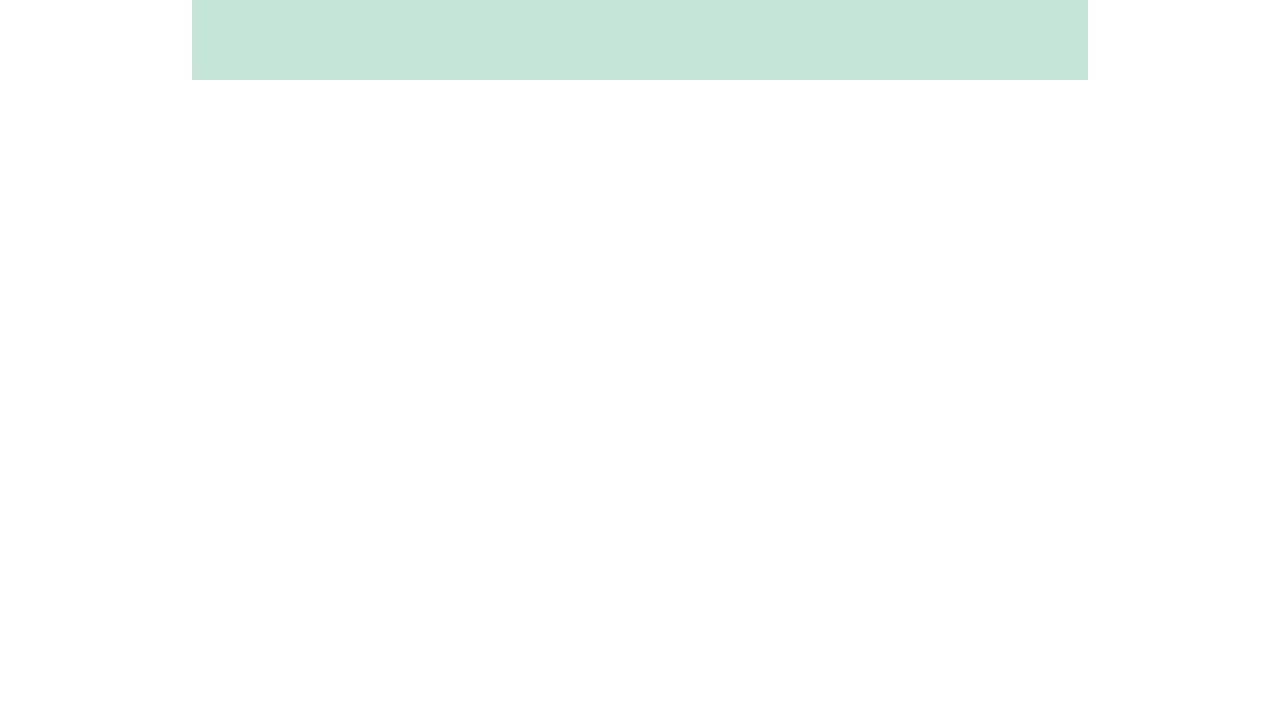
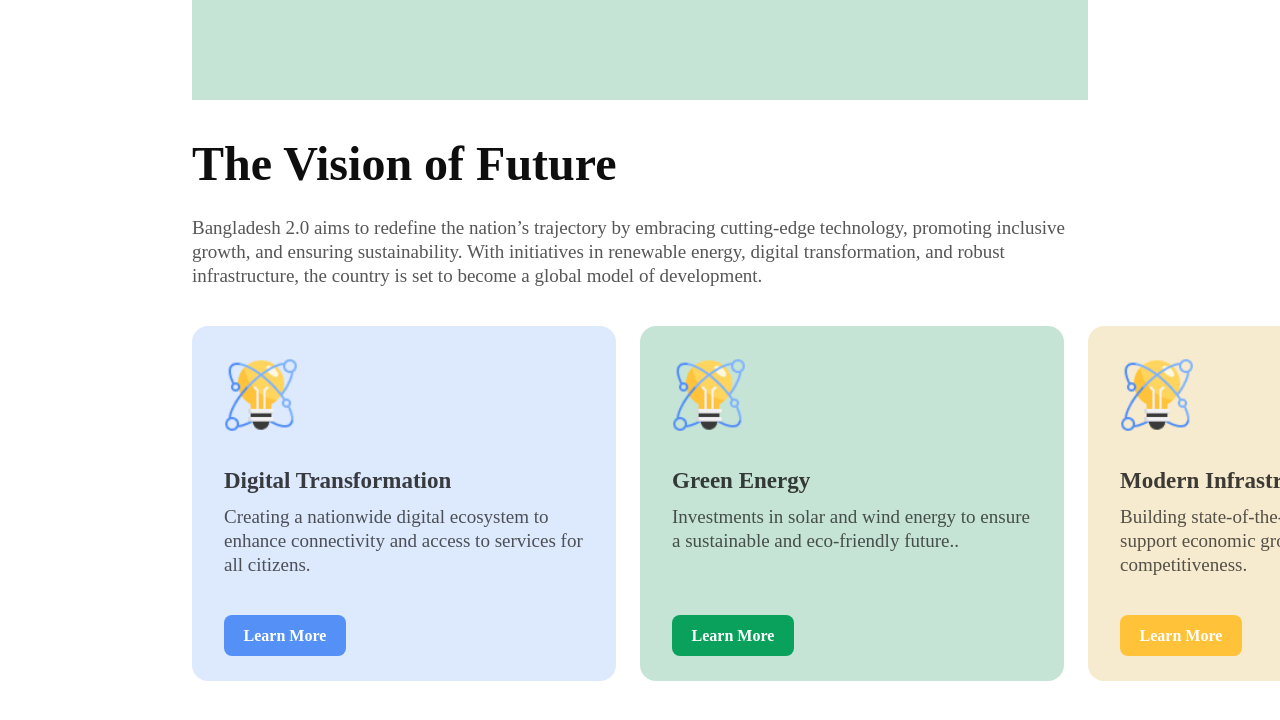
Before and after one commit to shadtanvir/assignment-1, a plain HTML site: page index.html in a window 1280 px wide. Shown: the part 566-1286 px from the top of the page. Before the commit the page ends 800 px from the top, so only its background shows below. Drawn offline with Linux system fonts and the light colour scheme.

Commit message:
added the-vision-of-future section

```diff
--- a/index.html
+++ b/index.html
@@ -19,5 +19,42 @@
         <img src="assets/hero.png" alt="hero picture" />
       </div>
     </section>
+    <section class="vof">
+      <div class="vof-header">
+        <h2 class="vof-title">The Vision of Future</h3>
+        <p class="vof-subtitle">
+          Bangladesh 2.0 aims to redefine the nation’s trajectory by embracing
+          cutting-edge technology, promoting inclusive growth, and ensuring
+          sustainability. With initiatives in renewable energy, digital
+          transformation, and robust infrastructure, the country is set to
+          become a global model of development.
+        </p>
+      </div>
+      <div class="vof-contents">
+
+        <div class="vof-content" id="vof-content1">
+            <img src="assets/card-icon.png" alt="card icon" />
+            <h3>Digital Transformation</h2>
+            <p>Creating a nationwide digital ecosystem to enhance connectivity and access to services for all citizens.</p>
+            <button class="primary-btn vof-btn" id="vof-btn1">Learn More</button>
+          </div>
+
+          <div class="vof-content" id="vof-content2">
+            <img src="assets/card-icon.png" alt="card icon" />
+            <h3>Green Energy</h2>
+            <p>Investments in solar and wind energy to ensure a sustainable and eco-friendly future..</p>
+            <button class="primary-btn vof-btn" id="vof-btn2">Learn More</button>
+          </div>
+
+          <div class="vof-content" id="vof-content3">
+            <img src="assets/card-icon.png" alt="card icon" />
+            <h3>Modern Infrastructure</h2>
+            <p>Building state-of-the-art infrastructure to support economic growth and global competitiveness.</p>
+            <button class="primary-btn vof-btn" id="vof-btn3">Learn More</button>
+          </div>
+
+      </div>
+    </section>
+
   </body>
 </html>
--- a/styles/style.css
+++ b/styles/style.css
@@ -2,12 +2,12 @@
   margin: 0px;
   padding: 0px;
 }
-
+/* font-family */
 @import url("https://fonts.googleapis.com/css2?family=Fira+Sans:ital,wght@0,100;0,200;0,300;0,400;0,500;0,600;0,700;0,800;0,900;1,100;1,200;1,300;1,400;1,500;1,600;1,700;1,800;1,900&display=swap");
 
 /* Shared styles */
 section {
-  margin: 20px 192px;
+  margin: 40px 192px;
   font-family: Fira Sans;
 }
 .primary-btn {
@@ -64,3 +64,87 @@ section {
   width: 560px;
   height: 430px;
 }
+
+/* The vision of future style */
+.vof-title {
+  color: rgb(14, 14, 14);
+  font-family: Fira Sans;
+  font-size: 48px;
+  font-weight: 700;
+  line-height: 48px;
+  letter-spacing: 0%;
+  text-align: left;
+  margin-bottom: 28px;
+}
+.vof-subtitle {
+  color: rgba(14, 14, 14, 0.7);
+  font-family: Fira Sans;
+  font-size: 19px;
+  font-weight: 400;
+  line-height: 24px;
+  letter-spacing: 0%;
+  text-align: left;
+  margin-bottom: 38px;
+}
+.vof-contents {
+  display: flex;
+  gap: 24px;
+}
+.vof-content {
+  padding: 32px;
+  width: 490px;
+  height: 355px;
+  box-sizing: border-box;
+  border-radius: 16px;
+}
+
+.vof-content img {
+  width: 74px;
+  height: 74px;
+  margin-bottom: 33px;
+}
+.vof-content h3 {
+  color: rgba(14, 14, 14, 0.8);
+  font-family: Fira Sans;
+  font-size: 23px;
+  font-weight: 700;
+  line-height: 24px;
+  letter-spacing: 0%;
+  text-align: left;
+  margin-bottom: 12px;
+}
+.vof-content p {
+  width: 360px;
+  height: 86px;
+  color: rgba(14, 14, 14, 0.7);
+  font-family: Fira Sans;
+  font-size: 19px;
+  font-weight: 400;
+  line-height: 24px;
+  letter-spacing: 0%;
+  text-align: left;
+  margin-bottom: 24px;
+}
+.vof-btn {
+  font-size: 16px;
+  height: 41px;
+  width: 122px;
+}
+#vof-content1 {
+  background: rgba(84, 144, 245, 0.2);
+}
+#vof-btn1 {
+  background: rgb(84, 144, 245);
+}
+#vof-content2 {
+  background: rgb(198, 228, 214);
+}
+#vof-btn2 {
+  background: rgb(9, 161, 92);
+}
+#vof-content3 {
+  background: rgb(247, 235, 207);
+}
+#vof-btn3 {
+  background: rgb(255, 194, 57);
+}
```
